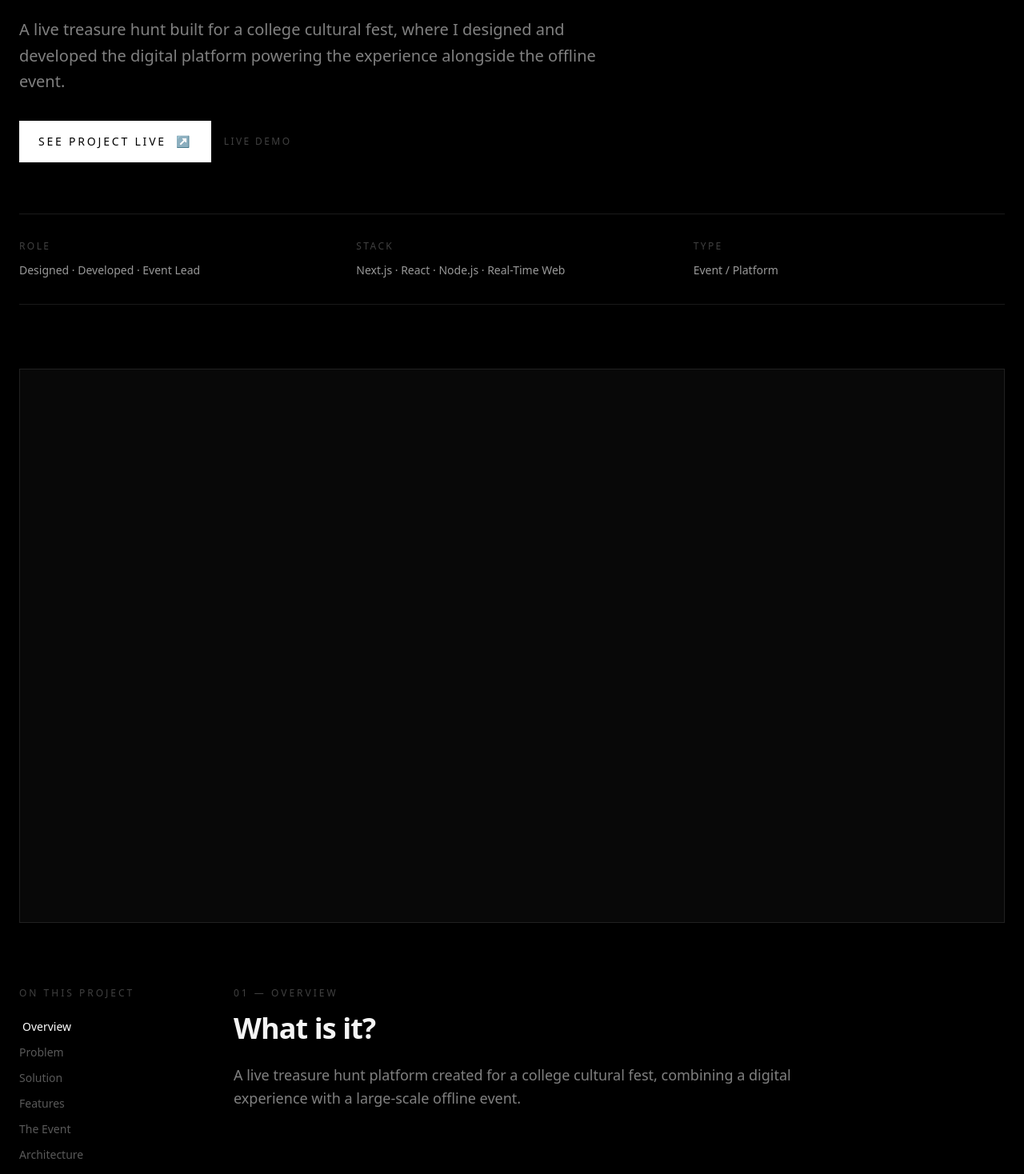
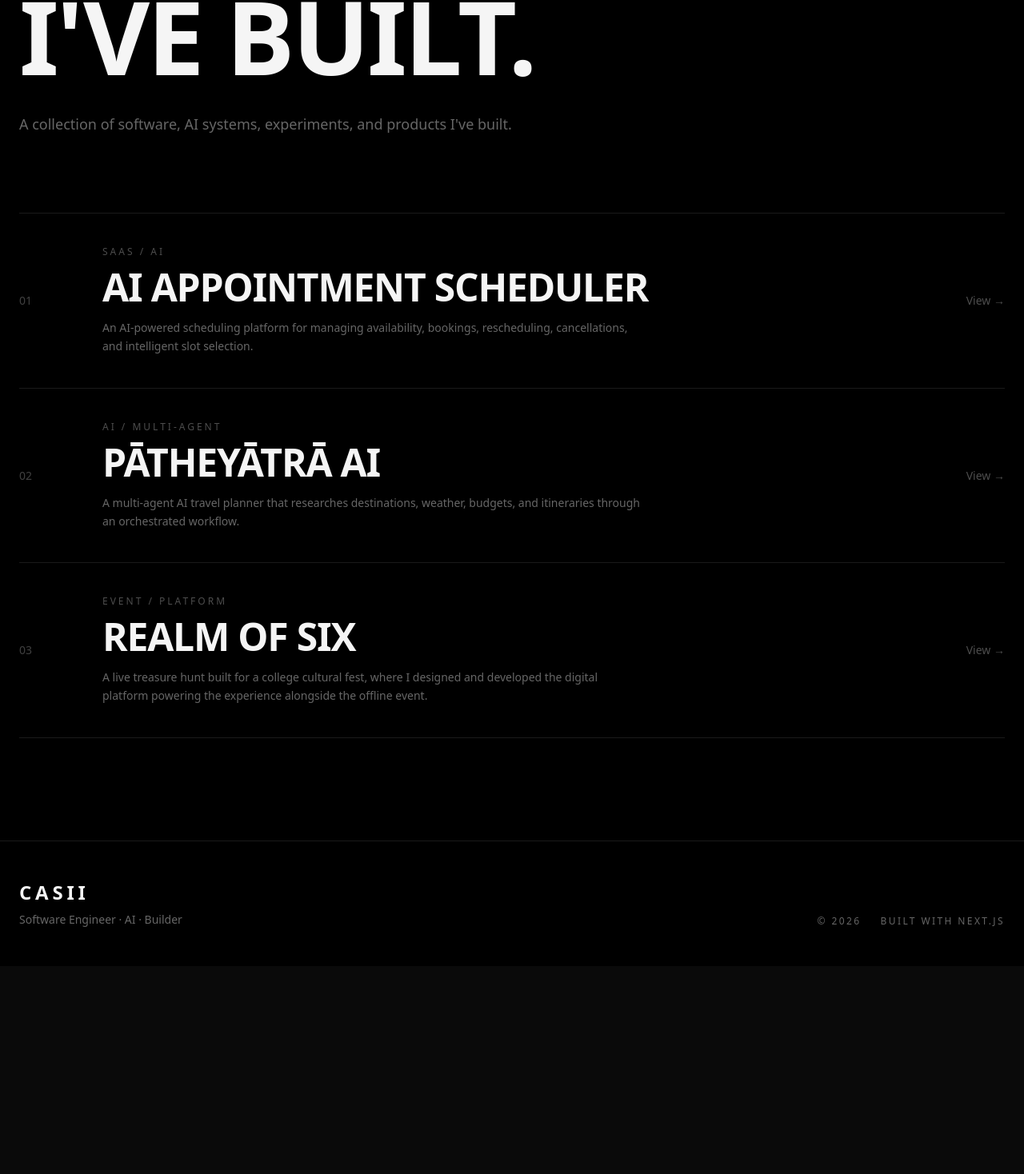
Before and after one commit to blazoxx/portfolio_new, a Next.js app: page /projects in a window 1280 px wide. Shown: the part 319-1787 px from the top of the page at 80% size. After the commit the page ends 1527 px from the top, so only its background shows below. Built offline with nearby package versions, Linux system fonts and the light colour scheme.

Commit message:
fix: restore project index routing

```diff
--- a/app/projects/appointment-scheduler/page.tsx
+++ b/app/projects/appointment-scheduler/page.tsx
@@ -15,38 +15,40 @@ export default function AppointmentSchedulerPage() {
       id: "overview",
       label: "Overview",
       eyebrow: "01 — Overview",
-      title: "What is it?",
+      title: "AI-powered appointment scheduling",
       content:
-        "An AI-powered appointment scheduling platform designed to manage availability, bookings, rescheduling, cancellations, and intelligent slot selection.",
+        "An appointment scheduling SaaS designed for clinics, consultants, and interview scheduling. The platform combines structured availability management with an AI agent that can understand natural-language scheduling requests and find suitable open slots.",
     },
     {
       id: "problem",
       label: "Problem",
       eyebrow: "02 — Problem",
-      title: "The problem",
+      title: "Scheduling is more than a calendar",
       content:
-        "Scheduling involves more than displaying an empty calendar. Users need to understand availability, choose suitable slots, and manage changes without unnecessary friction.",
+        "Appointment systems need to handle availability, recurring schedules, bookings, rescheduling, and cancellations while keeping the experience simple for both administrators and users. Finding a suitable slot can also require understanding the user's request and checking the available schedule.",
     },
     {
       id: "solution",
       label: "Solution",
       eyebrow: "03 — Solution",
-      title: "The solution",
+      title: "A scheduling system with an AI interface",
       content:
-        "The platform combines structured scheduling functionality with an AI agent capable of understanding natural-language requests and finding suitable available slots.",
+        "The platform provides a conventional scheduling workflow for managing availability and appointments, while an AI agent acts as a natural-language interface on top of that system. Instead of manually searching through a calendar, a user can describe when they want an appointment and the agent can trace suitable available slots.",
     },
     {
       id: "features",
-      label: "Features",
+      label: "Core Features",
       eyebrow: "04 — Features",
-      title: "Core features",
+      title: "The scheduling system",
       content: (
         <ul className="space-y-4">
-          <li>Availability management</li>
-          <li>Recurring schedules</li>
-          <li>Booking and rescheduling</li>
-          <li>Cancellation handling</li>
-          <li>AI-powered slot selection</li>
+          <li>Admin dashboard for schedule management</li>
+          <li>Availability CRUD</li>
+          <li>Recurring availability schedules</li>
+          <li>User appointment booking</li>
+          <li>Appointment rescheduling</li>
+          <li>Appointment cancellation</li>
+          <li>AI-assisted slot selection</li>
         </ul>
       ),
     },
@@ -54,17 +56,28 @@ export default function AppointmentSchedulerPage() {
       id: "ai-agent",
       label: "AI Agent",
       eyebrow: "05 — AI Agent",
-      title: "Natural-language scheduling",
+      title: "Natural language → available slot",
       content:
-        "The AI agent interprets a scheduling request, reads the available schedule, traces suitable empty slots, and helps determine an appropriate booking option.",
+        "The AI agent is designed to understand a user's scheduling request, interpret the relevant constraints, read the available schedule, and trace suitable empty slots. This creates a more conversational interface for interacting with the scheduling system.",
     },
     {
       id: "architecture",
       label: "Architecture",
       eyebrow: "06 — Architecture",
-      title: "System architecture",
+      title: "Application architecture",
       content: (
-        <div className="aspect-video border border-white/10 bg-white/[0.03]" />
+        <div className="space-y-6">
+          <p>
+            The application is built around a Next.js frontend and a
+            backend data layer powered by PostgreSQL through Supabase.
+          </p>
+
+          <div className="aspect-video border border-white/10 bg-white/[0.03] flex items-center justify-center">
+            <span className="text-xs uppercase tracking-[0.25em] text-white/20">
+              Architecture Diagram
+            </span>
+          </div>
+        </div>
       ),
     },
     {
@@ -72,23 +85,32 @@ export default function AppointmentSchedulerPage() {
       label: "Tech Stack",
       eyebrow: "07 — Tech Stack",
       title: "Built with",
-      content: project.stack.join(" · "),
+      content: (
+        <ul className="space-y-4">
+          <li>Next.js — application framework</li>
+          <li>TypeScript — application logic</li>
+          <li>Supabase — backend and database</li>
+          <li>PostgreSQL — relational data storage</li>
+          <li>Supabase Realtime — real-time capabilities</li>
+          <li>Resend — email integration</li>
+        </ul>
+      ),
     },
     {
       id: "challenges",
       label: "Challenges",
       eyebrow: "08 — Challenges",
-      title: "What was difficult",
+      title: "Connecting scheduling logic with AI",
       content:
-        "The project required coordinating scheduling logic, availability management, booking flows, and AI-assisted interaction into one consistent system.",
+        "The main engineering challenge was bringing conventional scheduling logic and an AI-driven interface together without losing the reliability of structured availability data. The system also required handling recurring schedules, booking state, rescheduling, cancellation flows, and communication around appointments.",
     },
     {
       id: "outcome",
       label: "Outcome",
       eyebrow: "09 — Outcome",
-      title: "The result",
+      title: "A working scheduling SaaS",
       content:
-        "A working scheduling platform that combines conventional appointment management with an AI-driven interface for finding suitable appointment slots.",
+        "The result is an appointment scheduling platform that combines traditional calendar and availability management with an AI interface for discovering suitable appointment slots through natural-language interaction.",
     },
   ];
 
@@ -128,6 +150,7 @@ export default function AppointmentSchedulerPage() {
             <p className="text-xs uppercase tracking-[0.2em] text-white/25">
               Role
             </p>
+
             <p className="mt-3 text-sm text-white/60">
               {project.role}
             </p>
@@ -137,6 +160,7 @@ export default function AppointmentSchedulerPage() {
             <p className="text-xs uppercase tracking-[0.2em] text-white/25">
               Stack
             </p>
+
             <p className="mt-3 text-sm text-white/60">
               {project.stack.join(" · ")}
             </p>
@@ -146,13 +170,18 @@ export default function AppointmentSchedulerPage() {
             <p className="text-xs uppercase tracking-[0.2em] text-white/25">
               Type
             </p>
+
             <p className="mt-3 text-sm text-white/60">
               SaaS / AI
             </p>
           </div>
         </div>
 
-        <div className="mt-20 aspect-video border border-white/10 bg-white/[0.03]" />
+        <div className="mt-20 aspect-video border border-white/10 bg-white/[0.03] flex items-center justify-center">
+          <span className="text-xs uppercase tracking-[0.25em] text-white/20">
+            Project Preview
+          </span>
+        </div>
 
         <ProjectCaseStudy
           project={project}
--- a/app/projects/page.tsx
+++ b/app/projects/page.tsx
@@ -1,163 +1,58 @@
+import Link from "next/link";
 import { projects } from "@/data/projects";
-import ProjectCaseStudy from "@/components/projects/ProjectCaseStudy";
 
-export default function RealmOfSixPage() {
-  const project = projects.find(
-    (item) => item.id === "realm-of-six",
-  );
-
-  if (!project) {
-    return null;
-  }
-
-  const sections = [
-    {
-      id: "overview",
-      label: "Overview",
-      eyebrow: "01 — Overview",
-      title: "What is it?",
-      content:
-        "A live treasure hunt platform created for a college cultural fest, combining a digital experience with a large-scale offline event.",
-    },
-    {
-      id: "problem",
-      label: "Problem",
-      eyebrow: "02 — Problem",
-      title: "The problem",
-      content:
-        "A live campus-wide treasure hunt requires more than an event website. Participants, organizers, rounds, clues, and progression need to work together during a real-time physical event.",
-    },
-    {
-      id: "solution",
-      label: "Solution",
-      eyebrow: "03 — Solution",
-      title: "The solution",
-      content:
-        "Realm of Six combined a dedicated digital platform with the physical treasure hunt experience, providing the technology layer required to run and manage the event.",
-    },
-    {
-      id: "features",
-      label: "Features",
-      eyebrow: "04 — Features",
-      title: "Core features",
-      content: (
-        <ul className="space-y-4">
-          <li>Interactive treasure hunt platform</li>
-          <li>Multi-round event structure</li>
-          <li>Online preliminary round</li>
-          <li>Live participant experience</li>
-          <li>Digital event coordination</li>
-        </ul>
-      ),
-    },
-    {
-      id: "event",
-      label: "The Event",
-      eyebrow: "05 — The Event",
-      title: "From website to live event",
-      content:
-        "The platform was built as part of a Game of Thrones-themed treasure hunt for the college cultural fest, supporting the digital side of an event involving participants across the campus.",
-    },
-    {
-      id: "architecture",
-      label: "Architecture",
-      eyebrow: "06 — Architecture",
-      title: "Platform architecture",
-      content: (
-        <div className="aspect-video border border-white/10 bg-white/[0.03]" />
-      ),
-    },
-    {
-      id: "tech-stack",
-      label: "Tech Stack",
-      eyebrow: "07 — Tech Stack",
-      title: "Built with",
-      content: project.stack.join(" · "),
-    },
-    {
-      id: "challenges",
-      label: "Challenges",
-      eyebrow: "08 — Challenges",
-      title: "What was difficult",
-      content:
-        "The main challenge was building a digital experience that could support a physical event with multiple rounds, participants, and time-sensitive interactions while also coordinating the broader event.",
-    },
-    {
-      id: "outcome",
-      label: "Outcome",
-      eyebrow: "09 — Outcome",
-      title: "The result",
-      content:
-        "A functioning digital platform integrated into a live college treasure hunt, combining software development with event leadership and execution.",
-    },
-  ];
-
+export default function ProjectsPage() {
   return (
     <main className="min-h-screen bg-black px-6 py-32">
       <div className="mx-auto w-full max-w-7xl">
         <p className="text-sm uppercase tracking-[0.3em] text-white/40">
-          {project.number} — {project.category}
+          Projects
         </p>
 
-        <h1 className="mt-6 max-w-5xl text-6xl font-bold tracking-tight md:text-9xl">
-          {project.title}
+        <h1 className="mt-6 text-7xl font-bold tracking-tight md:text-9xl">
+          THINGS
+          <br />
+          I&apos;VE BUILT.
         </h1>
 
-        <p className="mt-10 max-w-3xl text-xl leading-relaxed text-white/50">
-          {project.description}
+        <p className="mt-8 max-w-2xl text-lg leading-relaxed text-white/40">
+          A collection of software, AI systems, experiments, and
+          products I&apos;ve built.
         </p>
 
-        <div className="mt-8 flex flex-wrap items-center gap-4">
-          <a
-            href="YOUR_LIVE_PROJECT_URL"
-            target="_blank"
-            rel="noopener noreferrer"
-            className="inline-flex items-center gap-3 bg-white px-6 py-4 text-sm font-medium uppercase tracking-[0.2em] text-black transition hover:bg-white/80"
+        <div className="mt-24 border-t border-white/10">
+          {projects.map((project) => (
+            <Link
+              key={project.id}
+              href={project.href}
+              className="group block border-b border-white/10 py-10 transition hover:bg-white/[0.03]"
             >
-            See Project Live
-            <span>↗</span>
-          </a>
+              <div className="grid gap-6 md:grid-cols-[80px_1fr_auto] md:items-center">
+                <span className="text-sm text-white/25">
+                  {project.number}
+                </span>
 
-          <span className="text-xs uppercase tracking-[0.2em] text-white/25">
-            Live Demo
-          </span>
-        </div>
+                <div>
+                  <p className="text-xs uppercase tracking-[0.25em] text-white/30">
+                    {project.category}
+                  </p>
 
-        <div className="mt-16 grid gap-8 border-y border-white/10 py-8 md:grid-cols-3">
-          <div>
-            <p className="text-xs uppercase tracking-[0.2em] text-white/25">
-              Role
-            </p>
-            <p className="mt-3 text-sm text-white/60">
-              {project.role}
+                  <h2 className="mt-3 text-3xl font-semibold tracking-tight transition group-hover:translate-x-2 md:text-5xl">
+                    {project.title}
+                  </h2>
+
+                  <p className="mt-4 max-w-2xl text-sm leading-relaxed text-white/40">
+                    {project.description}
                   </p>
                 </div>
 
-          <div>
-            <p className="text-xs uppercase tracking-[0.2em] text-white/25">
-              Stack
-            </p>
-            <p className="mt-3 text-sm text-white/60">
-              {project.stack.join(" · ")}
-            </p>
+                <span className="text-sm text-white/30 transition group-hover:text-white">
+                  View →
+                </span>
               </div>
-
-          <div>
-            <p className="text-xs uppercase tracking-[0.2em] text-white/25">
-              Type
-            </p>
-            <p className="mt-3 text-sm text-white/60">
-              Event / Platform
-            </p>
+            </Link>
+          ))}
         </div>
-        </div>
-
-        <div className="mt-20 aspect-video border border-white/10 bg-white/[0.03]" />
-
-        <ProjectCaseStudy
-          project={project}
-          sections={sections}
-        />
       </div>
     </main>
   );
```
Also changed, not shown: components/home/ProjectsSection.tsx (+7 -6 lines). Lines whose indentation alone changed are shown as unchanged.
